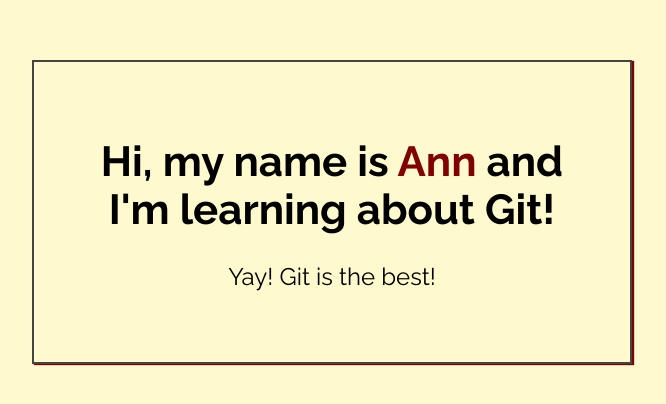
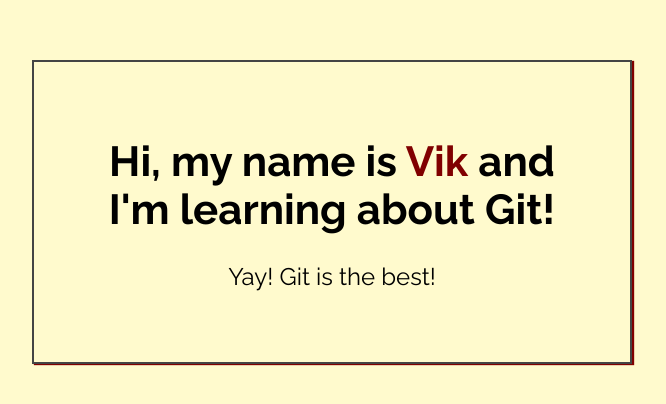
Before and after one commit to foxdevilwildchild/first-repo, a plain HTML site: page index.html in a window 1280 px wide. Shown: the part 188-592 px from the top of the page, without its empty margins (308-974 px from the left). Drawn offline with Linux system fonts and the light colour scheme.

Commit message:
Added name to index.html

```diff
--- a/index.html
+++ b/index.html
@@ -14,7 +14,7 @@
 <body>
 
     <div class="greeting">
-        <h1>Hi, my name is <span class="highlight">Ann</span> and I'm learning about Git! </h1>
+        <h1>Hi, my name is <span class="highlight">Vik</span> and I'm learning about Git! </h1>
 
         <p>Yay! Git is the best!</p>
     </div>
```
